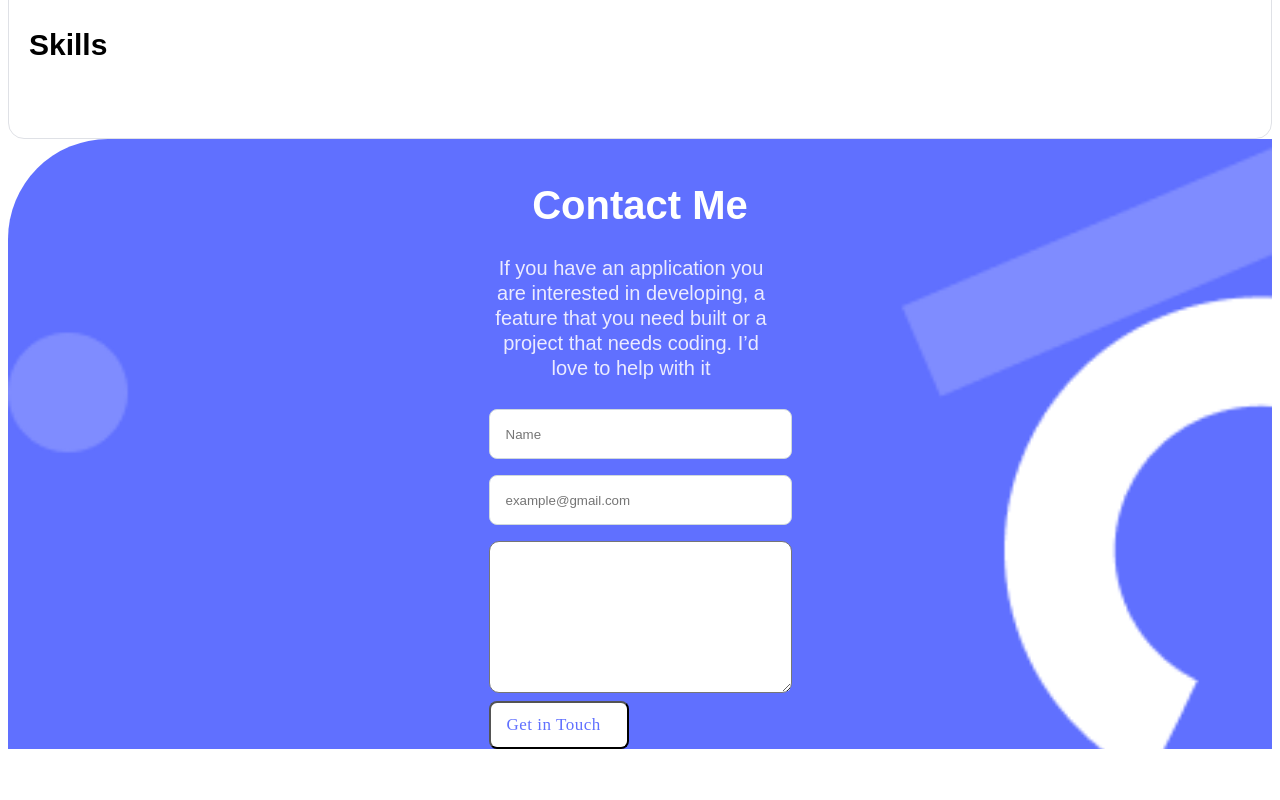
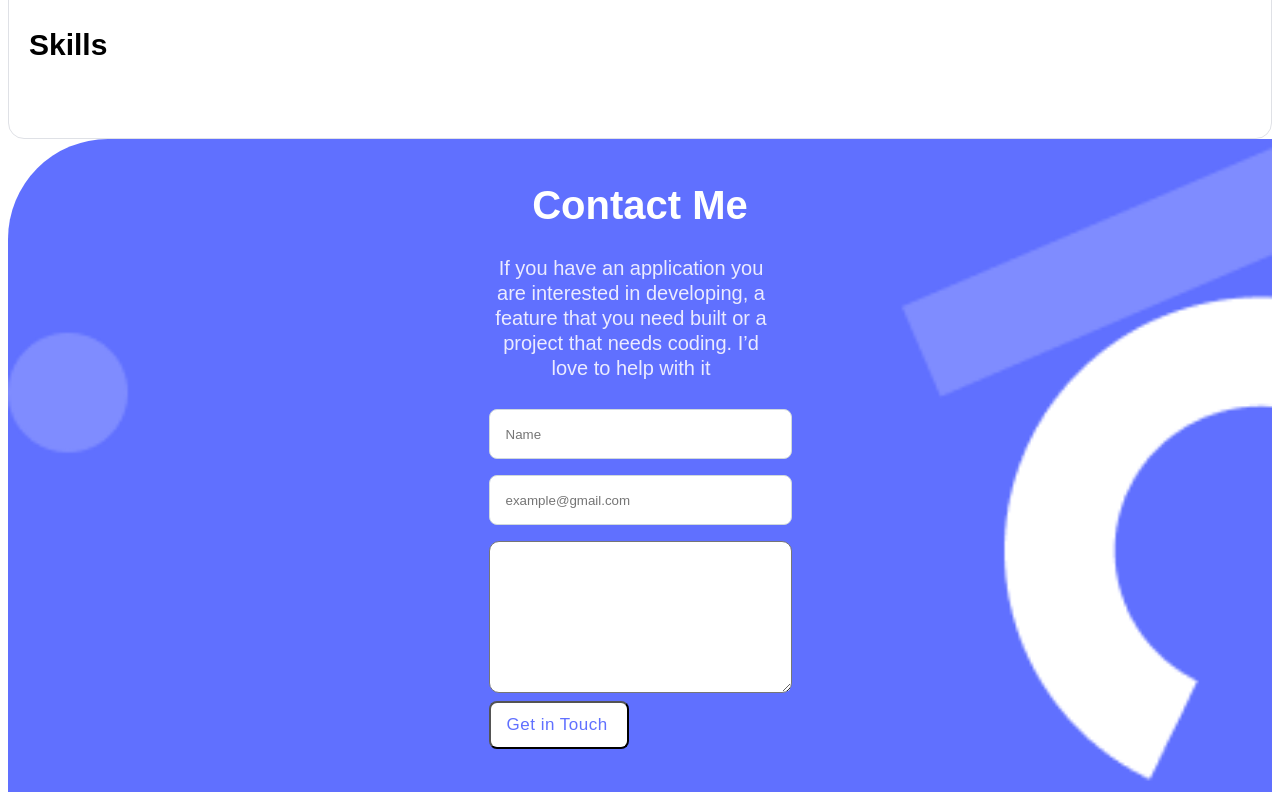
Before and after one commit to tasnimulhasan07/contact-form-mobile, a website: page index.html in a window 1280 px wide. Shown: the part 4283-5083 px from the top of the page. Before the commit the page ends 5040 px from the top, so only its background shows below. Drawn offline with Linux system fonts and the light colour scheme.

Commit message:
linter tweeks
tweeking linter issues

```diff
--- a/styles.css
+++ b/styles.css
@@ -768,9 +768,9 @@ section.contact__me__section {
   height: 48px;
   left: 24px;
   top: 5317px;
-  background: #ffffff;
+  background: #fff;
   border-radius: 8px;
-  font-family: 'Poppins';
+  font-family: 'poppins', sans-serif;
   font-style: normal;
   font-weight: 500;
   font-size: 17px;
```
Also changed, not shown: index.html (+1 -0 lines).
